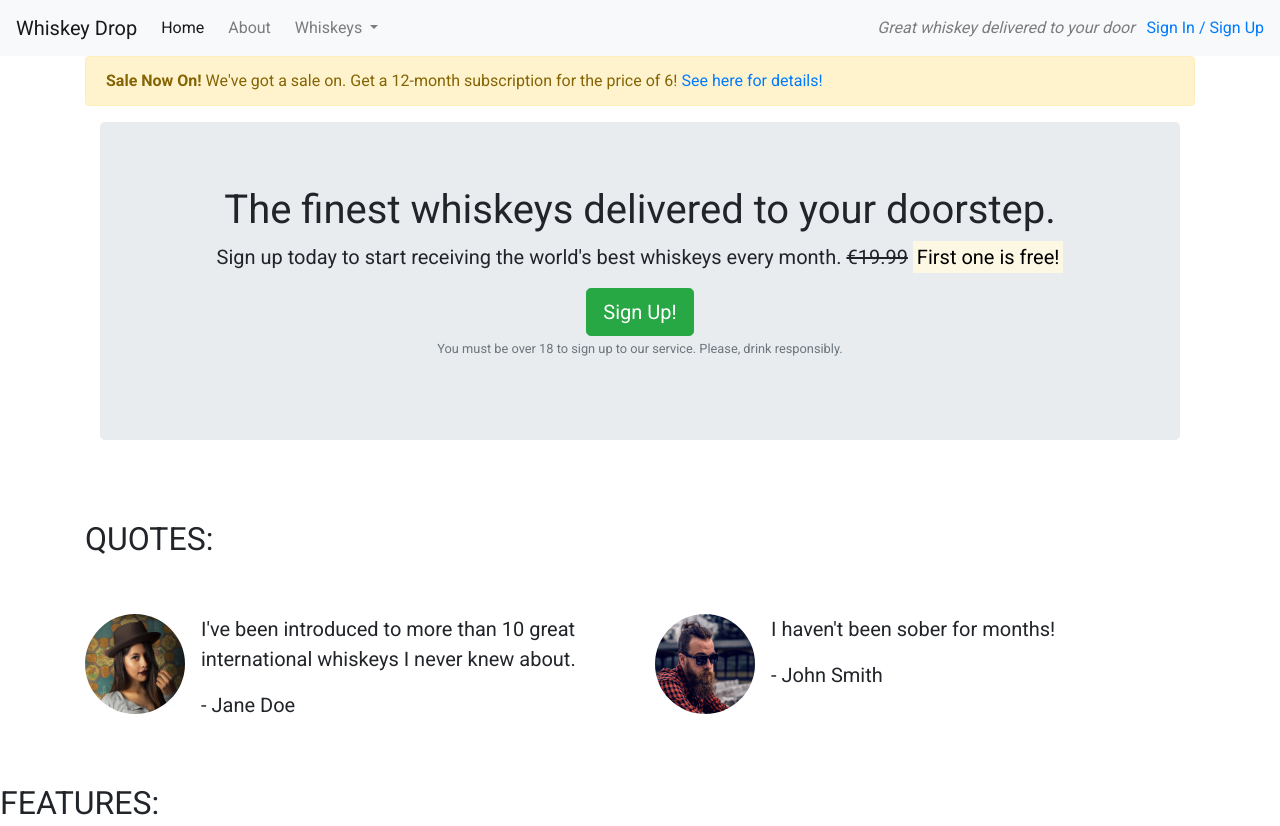
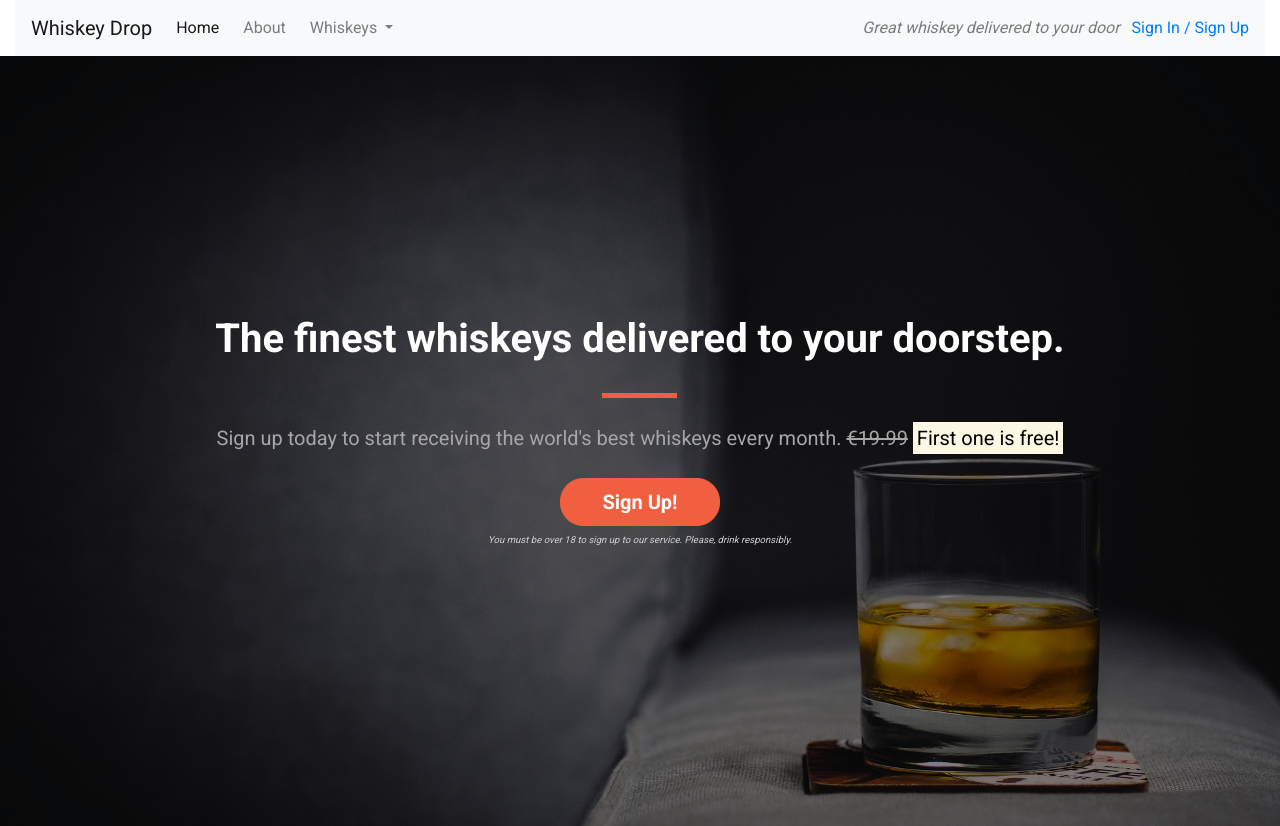
Before and after one commit to SThatcher94/Bootstrap4, a plain HTML site: page index.html in a window 1280 px wide. Shown: the top 826 px of the page. Drawn offline with nearby package versions, Linux system fonts and the light colour scheme.

Commit message:
Add css stylings to callout container

```diff
--- a/css/style.css
+++ b/css/style.css
@@ -4,8 +4,83 @@ body {
 
 .alert-container {}
 
-.callout-container {}
+.callout-container {
+    height:100vh;
+
+    background: url('../images/whiskey-background.jpg') no-repeat bottom right fixed;
+    -webkit-background-size: cover;
+    -moz-background-size: cover;
+    -o-background-size: cover;
+    background-size: cover;
+
+    display: flex;
+    align-items: center;
+    justify-content: center;
+
+    position: relative;
+}
+
+.opaque-overlay {
+    position: absolute;
+    top: 0;
+    left: 0;
+    height: 100%;
+    width: 100%;
+    background-color: rgba(0, 0, 0, 0.5);
+}
 
 .quotes-container {}
 
 .features-container {}
+
+.block-divider {
+    width: 75px;
+    height: 5px;
+    border: 0;
+}
+
+.block-divider--orange {
+    background-color: #F05F40;
+}
+
+.block-divider--short {
+    width: 35px;
+}
+
+.jumbotron {
+    background-color: transparent;
+}
+
+.jumbotron-header {
+    color: white;
+    font-weight: bold;
+    margin-bottom: 30px;
+}
+
+.jumbotron .lead {
+    margin: 25px 0;
+    color: #a7a7a7;
+}
+
+.jumbotron small {
+    font-size: 60%;
+    font-style: italic;
+    color: #d0d0d0;
+}
+
+.btn--cta {
+    font-weight: bold;
+    border-radius: 23px;
+    width: 160px;
+}
+
+.btn--red {
+    color: white;
+    background-color: #f05f40;
+    border-color: #f05f40;
+}
+
+.btn--red:hover, .btn--red:active, .btn--red:focus, .btn--red:active:focus {
+    background-color: #df4929;
+    border-color: #df4929;
+}
--- a/index.html
+++ b/index.html
@@ -3,7 +3,6 @@
 
 <head>
     <meta charset="utf-8">
-
     <title>Whiskey Drop | Taste a new whiskey every month</title>
     <meta name="viewport" content="width=device-width, initial-scale=1.0">
     <link rel="stylesheet" href="https://maxcdn.bootstrapcdn.com/bootstrap/4.1.3/css/bootstrap.min.css">
@@ -13,6 +12,7 @@
 </head>
 
 <body>
+    <div class="container-fluid navalert-container">
         <nav class="navbar navbar-light navbar-expand-sm bg-light">
             <a href="/" class="navbar-brand">
                 Whiskey Drop</a>
@@ -46,7 +46,8 @@
                 <a href="/login">Sign In / Sign Up</a>
             </div>
         </nav>
-    <div class="container alert-container">
+    </div>
+    <!-- <div class="container alert-container">
         <div class="row d-none d-sm-block">
             <div class="col-12">
                 <div class="alert alert-warning">
@@ -55,17 +56,20 @@
                 </div>
             </div>
         </div>
-        <div class="container callout-container">
+    </div> -->
+    <div class="container-fluid callout-container">
         <!-- Callout -->
+        <div class="opaque-overlay">&nbsp;</div>
         <div class="row">
             <div class="col-12">
                 <section class="callout jumbotron text-center">
-                        <h1>The finest whiskeys delivered to your doorstep.</h1>
+                    <h1 class="jumbotron-header">The finest whiskeys delivered to your doorstep.</h1>
+                    <hr class="block-divider block-divider--orange">
                     <p class="lead">Sign up today to start receiving the world's best whiskeys every month.
                         <s class="d-none d-sm-inline">€19.99</s>
                         <span class="d-inline d-sm-none"><br></span>
                         <strong><mark>First one is free!</mark></strong></p>
-                        <button class="btn btn-success btn-lg" data-toggle="modal" data-target="#signupModal">Sign
+                    <button class="btn btn-lg btn--cta btn--red" data-toggle="modal" data-target="#signupModal">Sign
                         Up!</button>
                     <p class="text-muted"><small>You must be over 18 to sign up to our service. Please, drink
                             responsibly.</small></p>
@@ -73,7 +77,6 @@
             </div>
         </div>
         <!-- /.callout -->
-        </div>
     </div>
 
     <!-- Quotes -->
```
Also changed, not shown: images/whiskey-background.jpg (added). Lines whose indentation alone changed are shown as unchanged.
